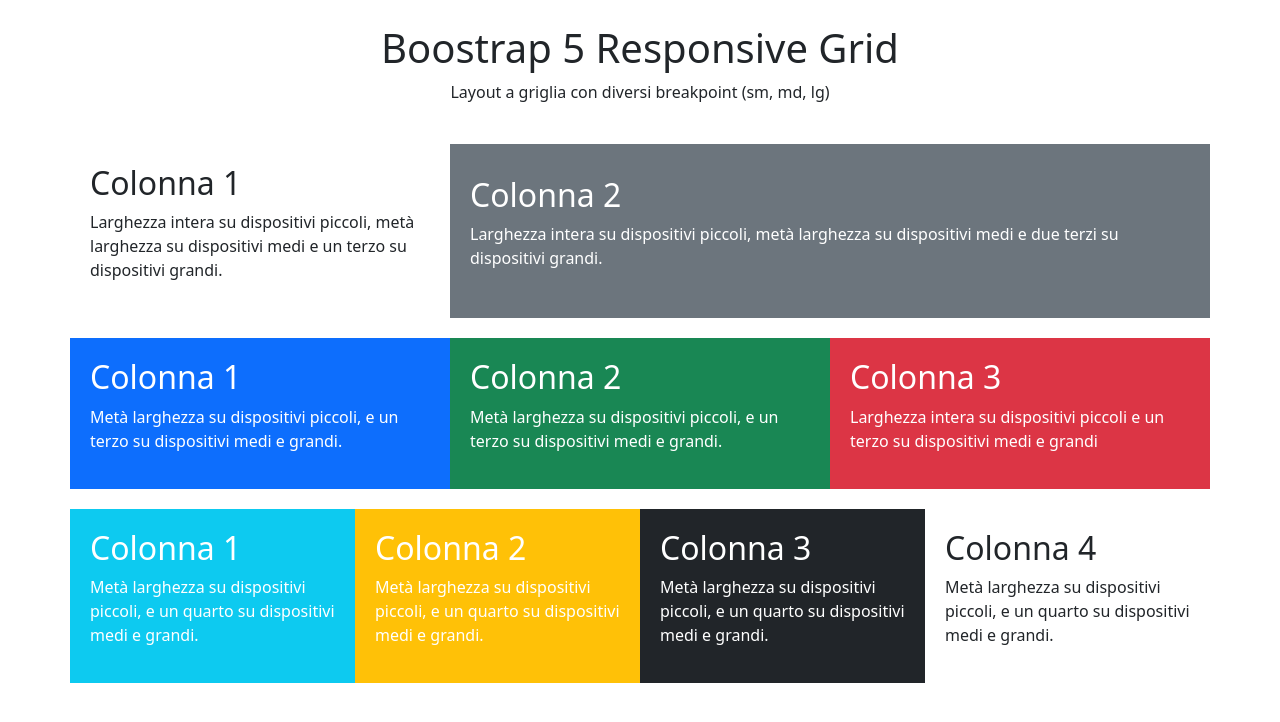
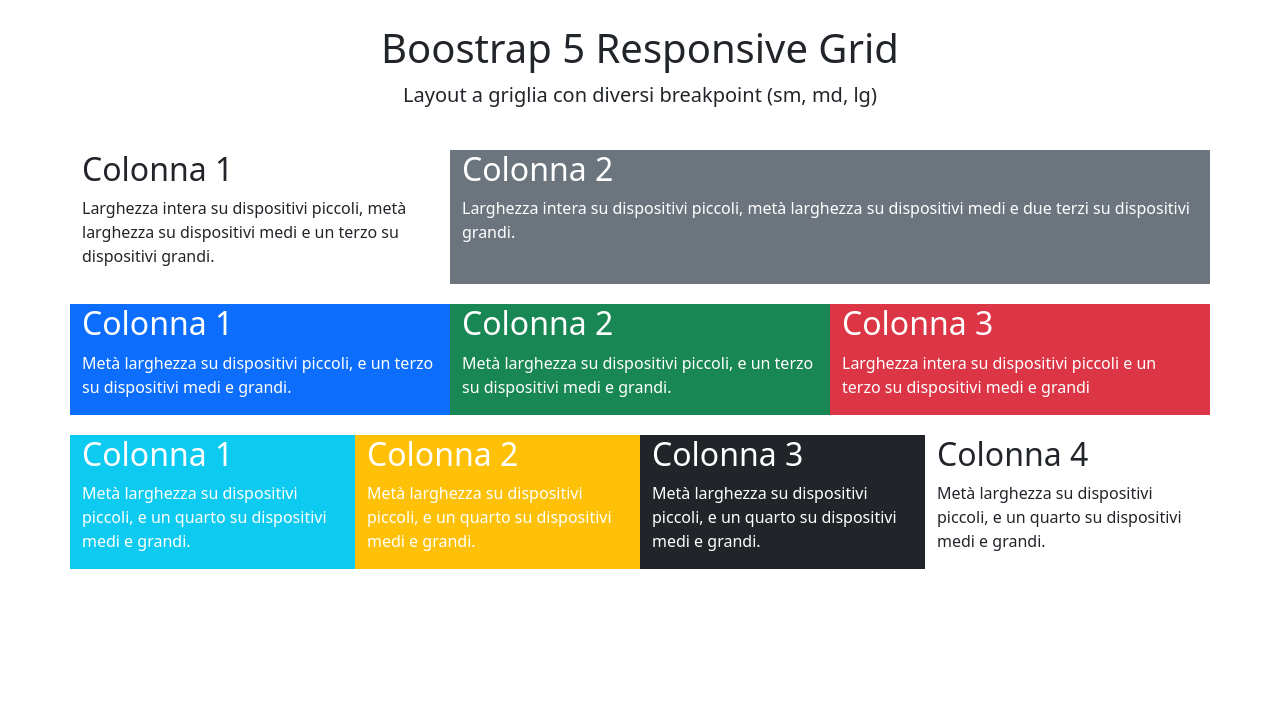
Before and after one commit to EnricoGenovese/htmlcss-bootstrap-layout, a plain HTML site: page index.html in a window 1280 px wide. Drawn offline with nearby package versions, Linux system fonts and the light colour scheme.

Commit message:
add more centrlization in html, css;

```diff
--- a/css/style.css
+++ b/css/style.css
@@ -5,7 +5,10 @@
 
 /* spacing */
 
-div[class*="col"]  {
+/* con tutti gl spazi omogenei, l'utilizzo del selettore globale della classe allegerisce il file html oltre a risparmiare tempo e codice */
+
+div[class*="col"],
+div.container :last-child *div  {
     padding: 20px;
     align-content: center;
 }
@@ -14,8 +17,7 @@
     margin-bottom: 20px;
 }
 
-/* "Si può fareeeeeee!!!" */
+
 div.container :last-child.row :not(:last-of-type) {
     color: white;
 }
-/* con tutti gl spazi omogenei, l'utilizzo del selettore globale della classe allegerisce il file html oltre a risparmiare tempo e codice */
--- a/index.html
+++ b/index.html
@@ -11,7 +11,7 @@
 <body>
     <header class="container-fluid mx-auto my-3 p-2 text-center">
         <h1>Boostrap 5 Responsive Grid</h1>
-        <p>Layout a griglia con diversi breakpoint (sm, md, lg)</p>
+        <p class="lead">Layout a griglia con diversi breakpoint (sm, md, lg)</p>
     </header>
         <div class="container">
             <div class="row">
@@ -40,20 +40,20 @@
                     </p>
                 </div>
             </div>
-            <div class="row">
-                <div class="bg-info  col-sm-6 col-md-3">
+            <div class="row row-cols-2 row-cols-md-4">
+                <div class="bg-info">
                     <h2>Colonna 1</h2>
                     <p>Metà larghezza su dispositivi piccoli, e un quarto su dispositivi medi e grandi.</p>
                 </div>
-                <div class="bg-warning  col-sm-6 col-md-3">
+                <div class="bg-warning">
                     <h2>Colonna 2</h2>
                     <p>Metà larghezza su dispositivi piccoli, e un quarto su dispositivi medi e grandi.</p>
                 </div>
-                <div class="bg-dark  col-sm-6 col-md-3">
+                <div class="bg-dark">
                     <h2>Colonna 3</h2>
                     <p>Metà larghezza su dispositivi piccoli, e un quarto su dispositivi medi e grandi.</p>
                 </div>
-                <div class="col-sm-6 col-md-3">
+                <div>
                     <h2>Colonna 4</h2>
                     <p>Metà larghezza su dispositivi piccoli, e un quarto su dispositivi medi e grandi.</p>
                 </div>
```
